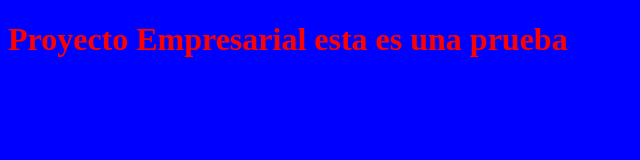
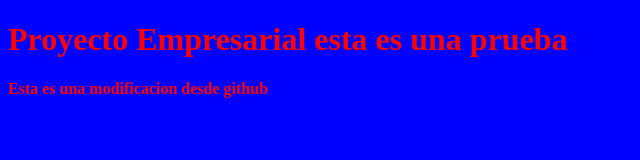
Before and after one commit to gaerjo85/CursoGit, a plain HTML site: page index.html in a window 1280 px wide. Shown: the whole page, without its empty margins (0-640 px from the left). Drawn offline with Linux system fonts and the light colour scheme.

Commit message:
Update index.html

```diff
--- a/index.html
+++ b/index.html
@@ -7,5 +7,6 @@
 	</head>
 	<body>
 		<h1>Proyecto Empresarial esta es una prueba</h1>
+		<p>Esta es una modificacion desde github</p>
 	</body>
 </html>
```
